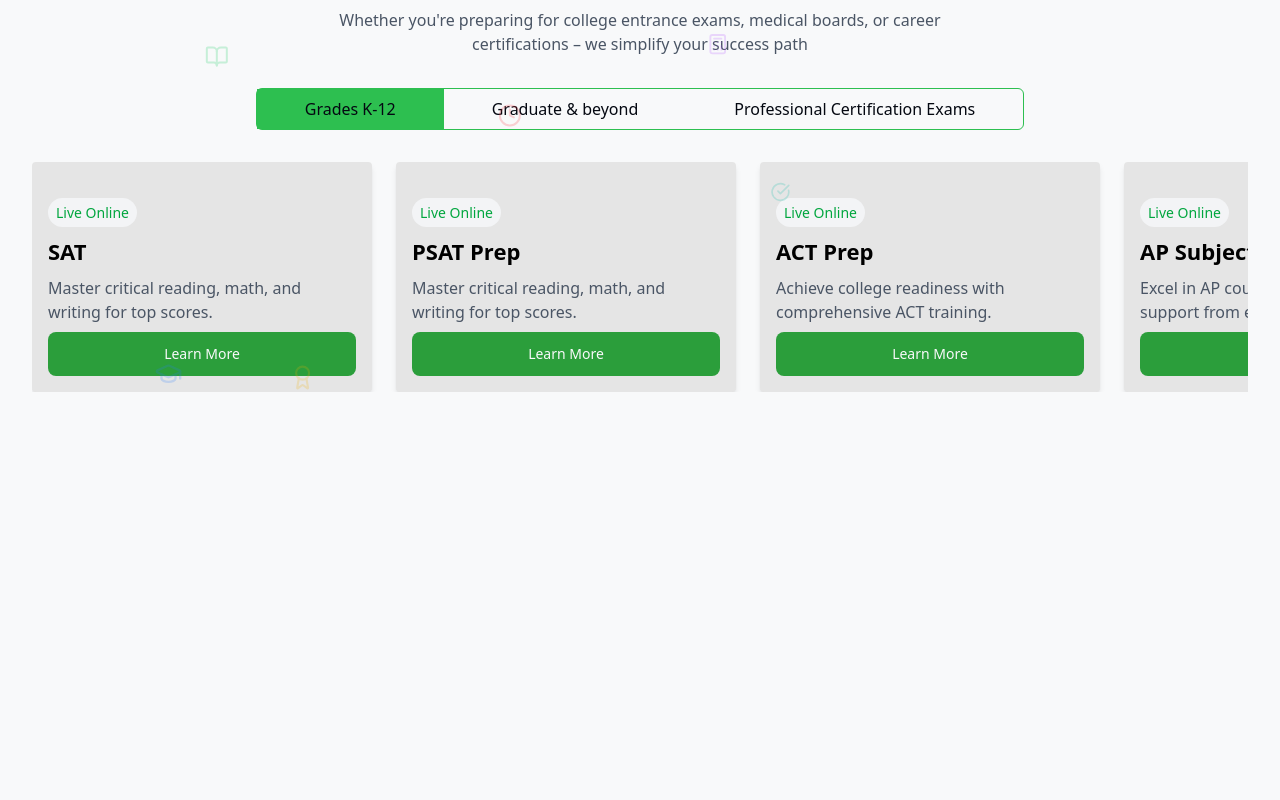
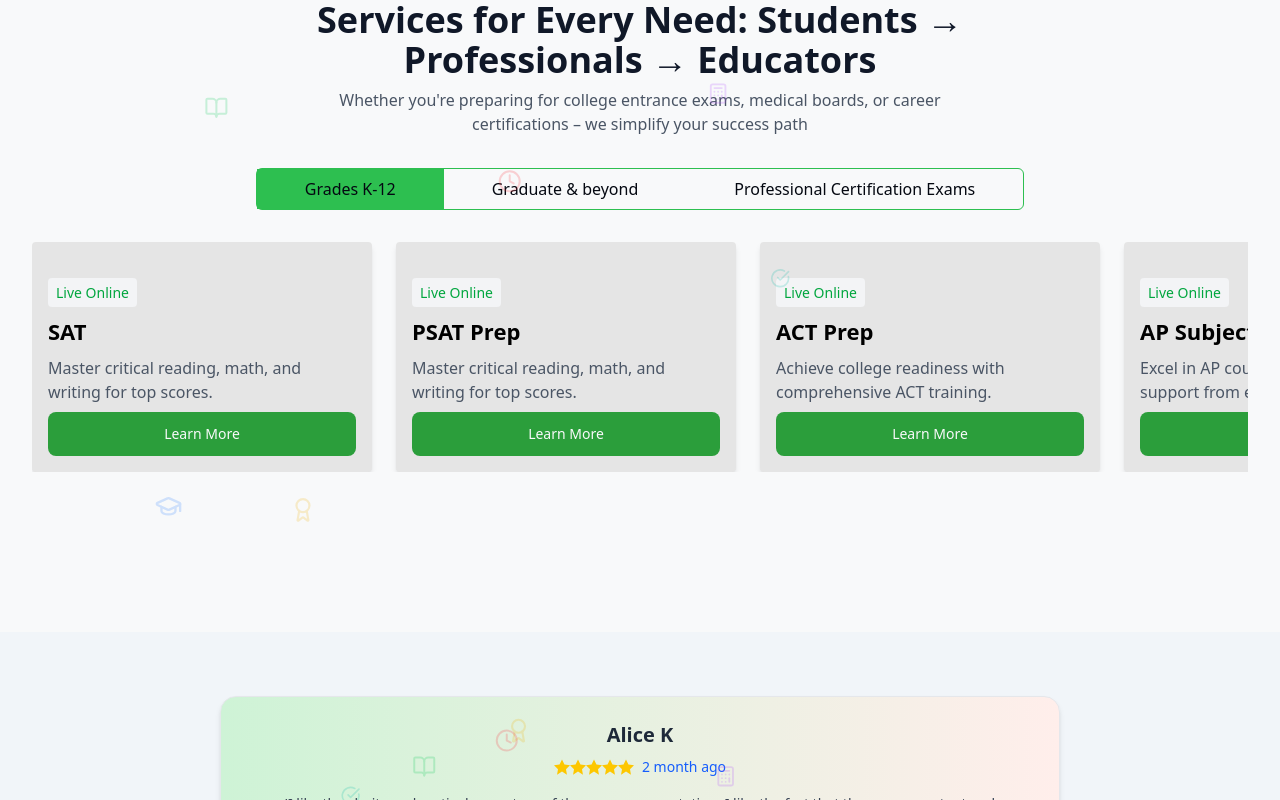
Before and after one commit to peterjames3/tutor-website, a Next.js app: page / in a window 1280 px wide. Shown: the part 2000-2800 px from the top of the page. Before the commit the page ends 2472 px from the top, so only its background shows below. Built offline with nearby package versions, Linux system fonts and the light colour scheme.

Commit message:
first commit

```diff
--- a/app/page.tsx
+++ b/app/page.tsx
@@ -5,6 +5,8 @@
 import StatsSection from "./ui/components/stats/stats-section";
 import SubService from "./ui/components/heroservice/subservices-section";
 import TestServices from "./ui/components/exam/test-services-section";
+import SubTestimonialCard from "./ui/components/Testimonial/sub-testimonial";
+import SuccessPath from "./ui/components/path/success-path";
 
 export default function Page() {
   return (
@@ -13,6 +15,8 @@
       <StatsSection />
       <SubService />
       <TestServices />
+      <SubTestimonialCard />
+      <SuccessPath />
     </main>
   );
 }
--- /dev/null
+++ b/app/ui/components/Testimonial/sub-testimonial.tsx
@@ -0,0 +1,48 @@
+// components/TestimonialCard.tsx
+"use client";
+
+import { motion } from "motion/react";
+import FloatingElements from "../animation/FloatingElements";
+
+export default function SubTestimonialCard() {
+  return (
+    <section className="py-16 w-full bg-[#e2ebf3]/30">
+      <motion.div
+        initial={{ opacity: 0, y: 40 }}
+        animate={{ opacity: 1, y: 0 }}
+        transition={{ duration: 0.6, ease: "easeOut" }}
+        className="max-w-[840px] mx-auto p-6 rounded-2xl shadow-md bg-gradient-to-r from-[#CEF3D6] to-[#FFEEEB] border border-gray-200 relative"
+      >
+        <h3 className="text-xl font-semibold text-gray-800 text-center">
+          Alice K
+        </h3>
+
+        <div className="flex items-center justify-center mt-2 space-x-2">
+          <div className="flex text-yellow-400">
+            {Array.from({ length: 5 }).map((_, i) => (
+              <svg
+                key={i}
+                xmlns="http://www.w3.org/2000/svg"
+                fill="currentColor"
+                className="h-4 w-4"
+                viewBox="0 0 24 24"
+              >
+                <path d="M12 .587l3.668 7.568L24 9.423l-6 5.847 1.42 8.263L12 18.897l-7.42 4.636L6 15.27 0 9.423l8.332-1.268z" />
+              </svg>
+            ))}
+          </div>
+          <span className="text-sm text-blue-600">2 month ago</span>
+        </div>
+
+        <p className="mt-4 text-gray-700 text-sm text-center leading-relaxed">
+          &apos;I like the clarity and meticulous nature of the course
+          presentation. I like the fact that the course content and presentation
+          was made using the content of the certification requirements. Great
+          help, reasonably priced compared to the others which I see as rip off.
+          Thanks. I passed my exam today!&apos;
+        </p>
+        <FloatingElements />
+      </motion.div>
+    </section>
+  );
+}
--- a/app/ui/components/exam/exam-service-card.tsx
+++ b/app/ui/components/exam/exam-service-card.tsx
@@ -26,7 +26,7 @@
         {labels.map((label, idx) => (
           <span
             key={idx}
-            className={`label-text font-medium px-2 py-1 rounded-full ${
+            className={`label-text font-medium px-2 py-1 rounded-sm ${
               label === "Live Online"
                 ? "bg-gray-100 text-green-600"
                 : "bg-green-100 text-green-700"
--- a/app/ui/components/exam/test-services-section.tsx
+++ b/app/ui/components/exam/test-services-section.tsx
@@ -17,7 +17,7 @@
         whileInView={{ opacity: 1, y: 0 }}
         transition={{ duration: 0.6 }}
         viewport={{ once: true }}
-        className="w-full max-w-full lg:max-w-[1240px] xl:max-w-[1440px] mx-auto"
+        className="w-full max-w-full lg:max-w-[1240px] xl:max-w-[1440px] mx-auto py-20"
       >
         <ServicesHeader />
         <Tabs activeTab={activeTab} setActiveTab={setActiveTab} />
--- /dev/null
+++ b/app/ui/components/path/success-path.tsx
@@ -0,0 +1,71 @@
+// components/SuccessPath.tsx
+"use client";
+
+import { motion } from "framer-motion";
+import SuccessStep from "./success-step";
+
+import {
+  MessageSquare,
+  CalendarCheck,
+  UserCheck,
+  GraduationCap,
+} from "lucide-react";
+
+const steps = [
+  {
+    title: "Request Support",
+    description:
+      "Tell us about your class or exam needs through our simple request form.",
+    icon: <MessageSquare className="text-green-500 w-6 h-6" />,
+    bgColor: "bg-red-50",
+  },
+  {
+    title: "Get Matched",
+    description:
+      "We'll match you with the perfect academic expert for your specific subject and needs.",
+    icon: <CalendarCheck className="text-green-500 w-6 h-6" />,
+    bgColor: "bg-blue-200",
+  },
+  {
+    title: "Receive Assistance",
+    description:
+      "Your expert provides personalized support, whether attending classes or preparing for exams.",
+    icon: <UserCheck className="text-green-500 w-6 h-6" />,
+    bgColor: "bg-green-100",
+  },
+  {
+    title: "Succeed Academically",
+    description:
+      "Achieve better grades and reduce stress with our comprehensive academic support.",
+    icon: <GraduationCap className="text-green-500 w-6 h-6" />,
+    bgColor: "bg-blue-300",
+  },
+];
+
+export default function SuccessPath() {
+  return (
+    <section className="py-20 px-4 md:px-8 bg-background">
+      <div className="w-full mx-auto max-w-full lg:max-w-[1240px] xl:max-w-[1440px]  flex flex-col text-center justify-center sm:flex-row sm:text-start lg:items-center sm:justify-between mb-10 px-9">
+        <h2 className="text-4xl font-bold text-primary mb-2">
+          Unlock Your Path to <br /> Success with Us
+        </h2>
+        <p className="text-primary p-text">
+          Our simple process makes it easy to get the <br /> academic support
+          you need
+        </p>
+      </div>
+
+      <motion.div
+        initial={{ opacity: 0, y: 50 }}
+        whileInView={{ opacity: 1, y: 0 }}
+        transition={{ duration: 0.6 }}
+        viewport={{ once: true }}
+        className=" w-full mx-auto max-w-full lg:max-w-[1240px] xl:max-w-[1440px] flex flex-wrap justify-center gap-6"
+      >
+        {steps.map((step, index) => (
+          <SuccessStep key={index} {...step} />
+        ))}
+      </motion.div>
+    </section>
+  );
+}
--- /dev/null
+++ b/app/ui/components/path/success-step.tsx
@@ -0,0 +1,26 @@
+// components/SuccessStep.tsx
+import { FC } from "react";
+
+type SuccessStepProps = {
+  title: string;
+  description: string;
+  icon: React.ReactNode;
+  bgColor: string;
+};
+
+const SuccessStep: FC<SuccessStepProps> = ({
+  title,
+  description,
+  icon,
+  bgColor,
+}) => {
+  return (
+    <div className={`rounded-xl px-6 py-16 ${bgColor} w-full max-w-xs`}>
+      <div className="mb-4">{icon}</div>
+      <h4 className="title font-semibold text-gray-900 mb-2">{title}</h4>
+      <p className="text-gray-700 p-text">{description}</p>
+    </div>
+  );
+};
+
+export default SuccessStep;
```
